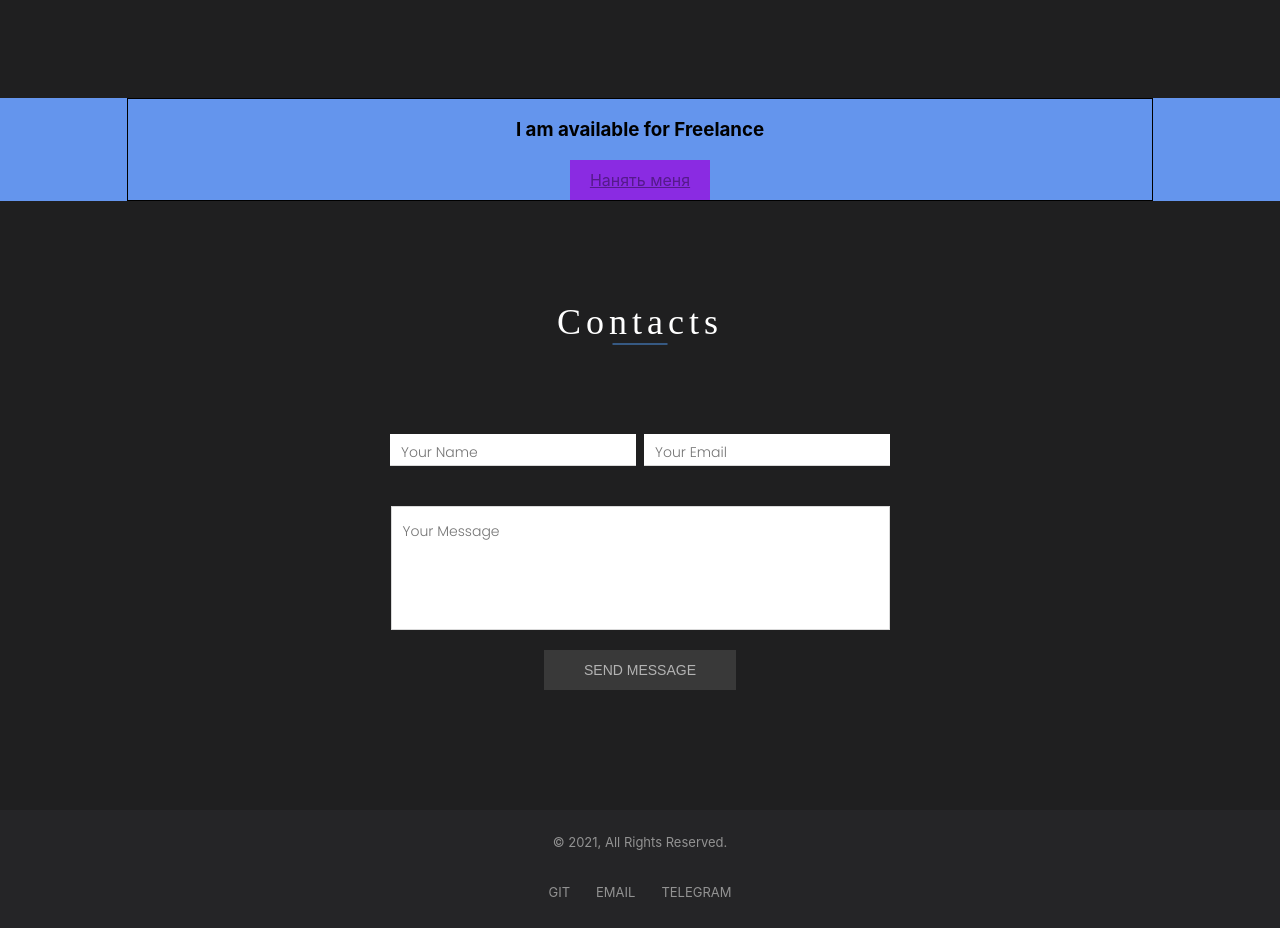
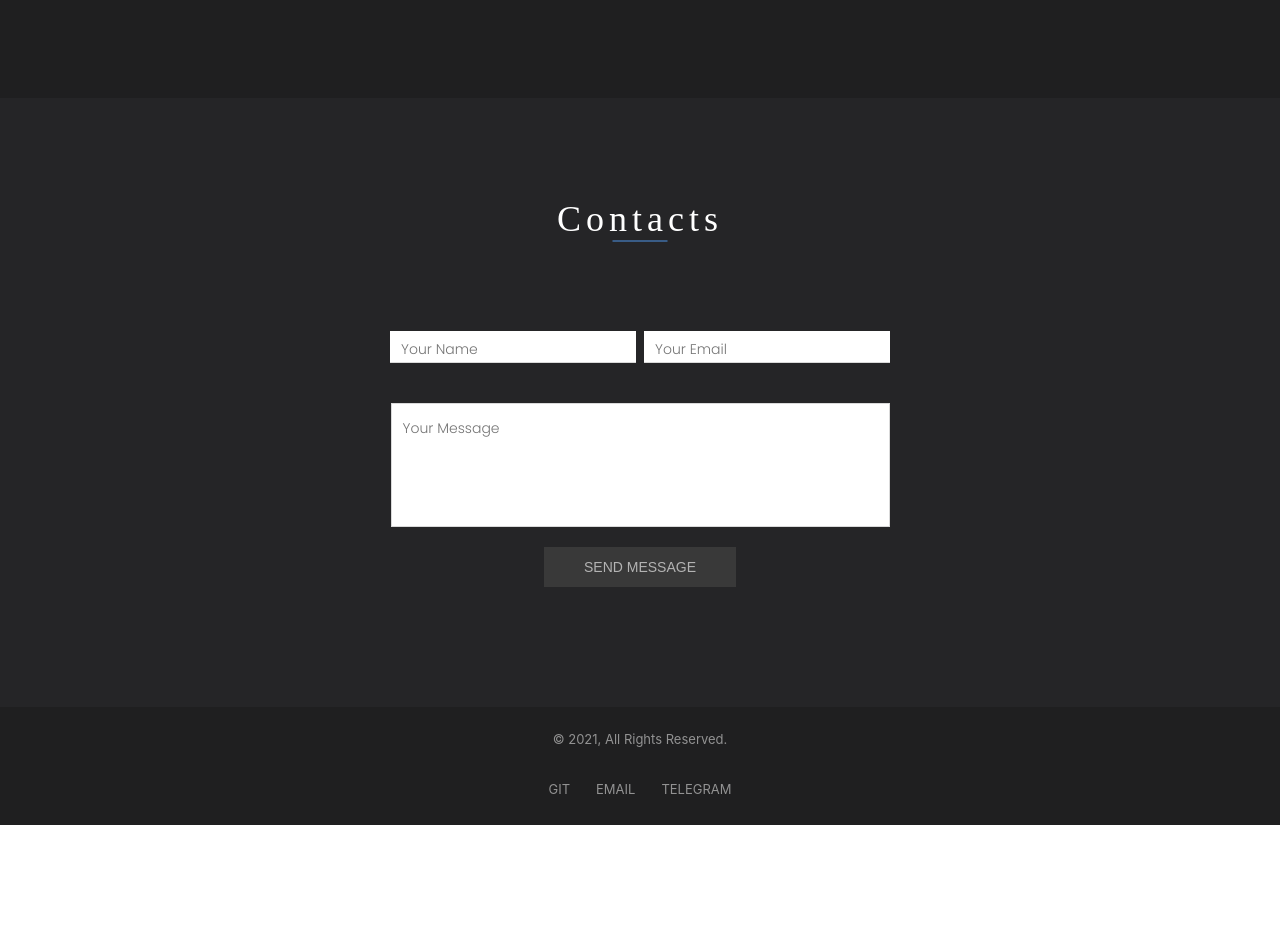
Before and after one commit to marmon179/portfolio, a React (Create React App) app: page / in a window 1280 px wide. Shown: the part 1644-2572 px from the top of the page. After the commit the page ends 2469 px from the top, so only its background shows below. Built offline with nearby package versions, Linux system fonts and the light colour scheme.

Commit message:
2 Contacts del hire

```diff
--- a/src/App.js
+++ b/src/App.js
@@ -3,7 +3,6 @@ import {Header} from './header/Header';
 import {Main} from './main/Main';
 import {Skills} from './skills/Skills';
 import {Projects} from './projects/Projects';
-import {Hire} from './hire/Hire';
 import {Contacts} from './contacts/Contacts';
 import {Footer} from './footer/Footer';
 
@@ -14,7 +13,6 @@ function App() {
             <Main/>
             <Skills/>
             <Projects/>
-            <Hire/>
             <Contacts/>
             <Footer/>
         </div>
--- a/src/common/style/sass/variable.scss
+++ b/src/common/style/sass/variable.scss
@@ -3,7 +3,7 @@ $primaryColor: #4e93e6;
 $bqColor: #1f1f20;
 $bqSecondColor: #252527;
 $textColorFooter: #929292FF;
-$backgroundColorFooter:#252527;
+$backgroundColorContacts:#252527;
 $textColorH1: #414141;
 $textColorH5:#919191;
 $colorForForm:  #b3b3b3;
--- a/src/contacts/Contacts.module.scss
+++ b/src/contacts/Contacts.module.scss
@@ -3,7 +3,7 @@
 
 .contactsBlock {
   padding: 100px 20px;
-  background-color: $bqColor;
+  background-color: $backgroundColorContacts;
 
   .contactsContainer {
     flex-direction: column;
@@ -18,8 +18,5 @@
       justify-content: center;
       flex-wrap: wrap;
     }
-
-    //@media screen and (min-width: 450px) {
-    //  width: 50%;
   }
 }
--- a/src/footer/Footer.module.scss
+++ b/src/footer/Footer.module.scss
@@ -2,7 +2,7 @@
 @import "./src/common/style/sass/variable";
 
 .footerContainer {
-    background-color: $backgroundColorFooter;
+    background-color: $bqColor;
     display: flex;
     padding: 10px 0;
     @include container();
--- a/src/hire/Hire.js
+++ /dev/null
@@ -1,14 +0,0 @@
-import React from 'react';
-import style from './Hire.module.css'
-import styleContainer from '../../src/common/style/Container.module.css'
-
-export function Hire() {
-    return (
-        <div className={style.hireBlock}>
-            <div className={`${styleContainer.container} ${style.hireContainer}`}>
-                <h3 className={style.title}>I am available for Freelance</h3>
-                < a href="" className={style.hireBtn}>Нанять меня</a>
-            </div>
-        </div>
-    )
-}
--- a/src/hire/Hire.module.css
+++ /dev/null
@@ -1,18 +0,0 @@
-.hireBlock {
-    background-color: cornflowerblue;
-}
-
-.hireContainer {
-    border: 1px solid;
-    flex-direction: column;
-    justify-content: center;
-}
-
-.copyRightBlock {
-    background-color: chocolate;
-}
-
-.hireBtn {
-    padding: 10px 20px;
-    background-color: blueviolet;
-}
```
